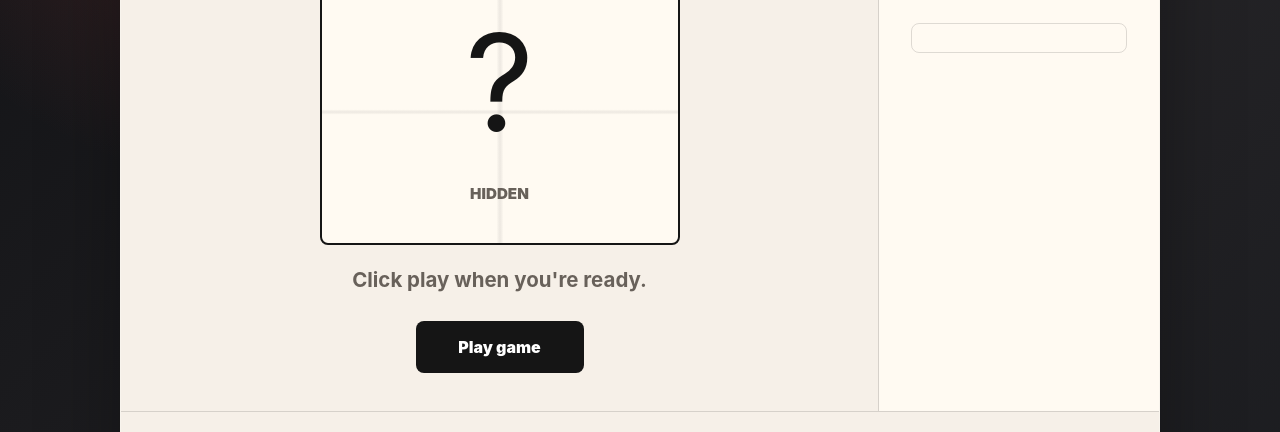
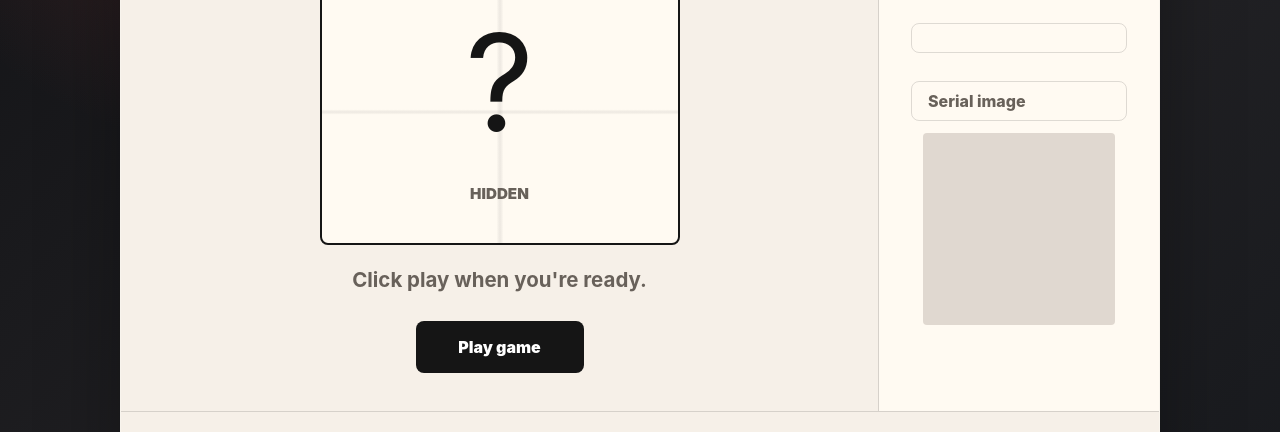
Before and after one commit to Firazaba0369/CPE470_Final_Project, a website: page web-app/public/index.html in a window 1280 px wide. Shown: the part 355-787 px from the top of the page. Drawn offline with nearby package versions, Linux system fonts and the light colour scheme; no server answers.

Commit message:
resized and repositioned serial image.

```diff
--- a/web-app/public/app.js
+++ b/web-app/public/app.js
@@ -15,7 +15,7 @@ const state = {
   nextRoundTimer: null,
   busy: false,
   lastResultKey: "",
-  };
+};
 
 const resultPauseMs = 1200;
 
@@ -34,16 +34,16 @@ const elements = {
 };
 
 // Socket.IO image handler (server -> clients)
-if (typeof io !== 'undefined') {
+if (typeof io !== "undefined") {
   try {
     const socket = io();
-    socket.on('serial-image', (data) => {
+    socket.on("serial-image", (data) => {
       if (data && data.pgm) {
         displayPGM(data.pgm);
       }
     });
   } catch (err) {
-    console.warn('socket.io init failed', err);
+    console.warn("socket.io init failed", err);
   }
 }
 
@@ -81,7 +81,8 @@ function renderRoundDots(game) {
   const currentRound = Math.min(game.roundIndex + 1, game.totalRounds);
   const dots = game.choices
     .map((_, index) => {
-      const active = game.started && !game.gameOver && index === game.roundIndex;
+      const active =
+        game.started && !game.gameOver && index === game.roundIndex;
       const done = index < game.roundIndex;
       return `<span class="round-dot ${active ? "active" : ""} ${done ? "done" : ""}"></span>`;
     })
@@ -112,7 +113,11 @@ function parsePGM(pgmText) {
     .map(Number)
     .filter((value) => Number.isFinite(value));
 
-  if (!Number.isFinite(width) || !Number.isFinite(height) || !Number.isFinite(maxValue)) {
+  if (
+    !Number.isFinite(width) ||
+    !Number.isFinite(height) ||
+    !Number.isFinite(maxValue)
+  ) {
     return null;
   }
 
@@ -129,15 +134,22 @@ function renderPGMToCanvas(canvas, pgm) {
     return;
   }
 
+  // Set the canvas rendering resolution
   canvas.width = pgm.width;
   canvas.height = pgm.height;
+
+  // Use CSS to visually scale the canvas up (e.g. 3x larger) while keeping pixel art sharp
+  canvas.style.width = pgm.width * 3 + "px";
+  canvas.style.height = pgm.height * 3 + "px";
+  canvas.style.imageRendering = "pixelated"; // Prevents the image from getting blurry when scaled
 
   const imageData = context.createImageData(pgm.width, pgm.height);
   const data = imageData.data;
 
   for (let index = 0; index < pgm.width * pgm.height; index += 1) {
     const value = pgm.pixels[index] ?? 0;
-    const shade = pgm.maxValue > 0 ? Math.round((value / pgm.maxValue) * 255) : 0;
+    const shade =
+      pgm.maxValue > 0 ? Math.round((value / pgm.maxValue) * 255) : 0;
     const offset = index * 4;
     data[offset] = shade;
     data[offset + 1] = shade;
@@ -339,7 +351,9 @@ async function pollState() {
 
 elements.playButton.addEventListener("click", nextRound);
 elements.simulateButtons.forEach((button) => {
-  button.addEventListener("click", () => sendSimulatedChoice(button.dataset.choice));
+  button.addEventListener("click", () =>
+    sendSimulatedChoice(button.dataset.choice),
+  );
 });
 
 api("/api/state")
--- a/web-app/public/index.html
+++ b/web-app/public/index.html
@@ -1,10 +1,10 @@
 <!doctype html>
 <html lang="en">
   <head>
-    <meta charset="utf-8">
-    <meta name="viewport" content="width=device-width, initial-scale=1">
+    <meta charset="utf-8" />
+    <meta name="viewport" content="width=device-width, initial-scale=1" />
     <title>Rock Paper Scissors</title>
-    <link rel="stylesheet" href="/styles.css">
+    <link rel="stylesheet" href="/styles.css" />
   </head>
   <body>
     <main class="app-shell">
@@ -25,7 +25,9 @@
               <span class="choice-label">Hidden</span>
             </div>
             <p class="prompt" id="prompt">Click play when you're ready.</p>
-            <button class="primary-action" id="playButton" type="button">Play game</button>
+            <button class="primary-action" id="playButton" type="button">
+              Play game
+            </button>
           </section>
 
           <aside class="scoreboard">
@@ -38,18 +40,38 @@
               <strong id="webWins">0</strong>
             </div>
             <div class="rounds" id="rounds"></div>
+
+            <section
+              class="serial-panel"
+              aria-label="Serial image capture"
+              style="margin-top: 12px"
+            >
+              <div
+                class="score-row"
+                style="margin-bottom: 12px; min-height: 40px; padding: 8px 16px"
+              >
+                <span>Serial image</span>
+              </div>
+              <canvas
+                id="captureCanvas"
+                width="192"
+                height="192"
+                aria-label="Serial image preview"
+                style="
+                  display: block;
+                  margin: 0 auto;
+                  border-radius: 4px;
+                  max-width: 100%;
+                  object-fit: contain;
+                  background: #e0d8d0;
+                "
+              ></canvas>
+            </section>
           </aside>
         </div>
 
         <section class="result-panel" id="resultPanel" aria-live="polite">
           <span id="resultText">Waiting for the first round.</span>
-        </section>
-
-        <section class="serial-panel" aria-label="Serial image capture">
-          <div class="score-row">
-            <span>Serial image</span>
-          </div>
-          <canvas id="captureCanvas" width="320" height="240" aria-label="Serial image preview"></canvas>
         </section>
 
         <section class="simulate-panel" aria-label="Arduino simulator">
```
